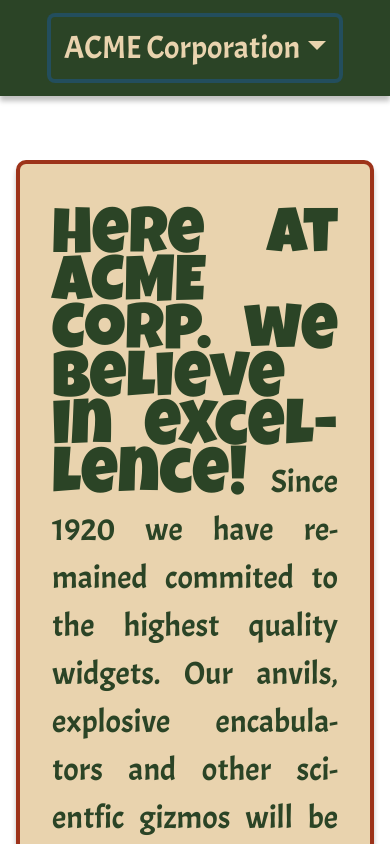
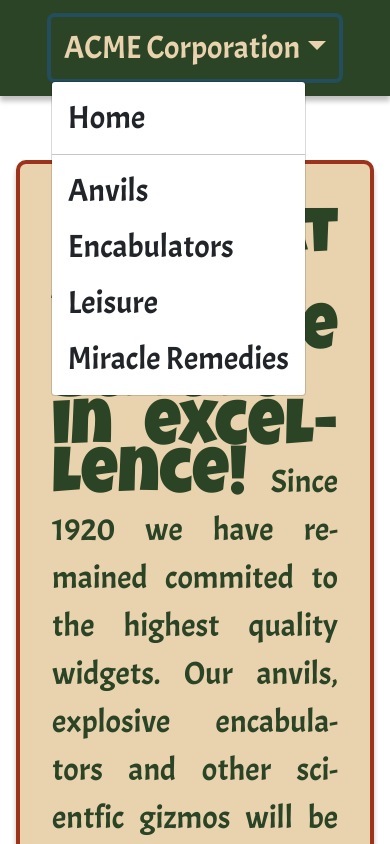
Before and after one commit to AaronBPaden/mca-acme-store, a React (Create React App) app in the folder acme-react-app/: page / in a window 390 px wide. Both pictures are taken after a click on the button "ACME Corporation". Shown: the top 844 px of the page. Built offline with nearby package versions, Linux system fonts and the light colour scheme; no server answers.

Commit message:
Get mobile header working using react-bootstrap.

```diff
--- a/acme-react-app/package.json
+++ b/acme-react-app/package.json
@@ -11,6 +11,7 @@
     "axios": "^0.27.2",
     "bootstrap": "^5.1.3",
     "react": "^18.1.0",
+    "react-bootstrap": "^2.3.1",
     "react-dom": "^18.1.0",
     "react-router-dom": "^6.3.0",
     "react-scripts": "5.0.1",
--- a/acme-react-app/src/components/MobileHeader.js
+++ b/acme-react-app/src/components/MobileHeader.js
@@ -1,19 +1,22 @@
+import Dropdown from 'react-bootstrap/Dropdown';
+
 const MobileHeader = () => {
   return(
     <header className="header header-dropdown">
-      <nav className="dropdown category-nav">
-        <button className="btn nav-dropdown-button dropdown-toggle" type="button" id="dropdownMenuButton2" data-bs-toggle="dropdown" aria-expanded="false">
+      <Dropdown className="category-nav" id="dropdownMenuButton2">
+        {/* react-bootstrap defaults to btn-primary here, so we'll clear out variant to remove it. */}
+        <Dropdown.Toggle variant="" className="nav-dropdown-button">
           ACME Corporation
-        </button>
-        <ul className="dropdown-menu dropdown-menu-dark" aria-labelledby="dropdownMenuButton2">
-          <li><a className="dropdown-item" href="/">Home</a></li>
-          <li><hr className="dropdown-divider" /></li>
-          <li><a className="dropdown-item" href="/anvil">Anvils</a></li>
-          <li><a className="dropdown-item" href="/encabulator">Encabulators</a></li>
-          <li><a className="dropdown-item" href="/leisure">Leisure</a></li>
-          <li><a className="dropdown-item" href="/medicine">Miracle Remedies</a></li>
-        </ul>
-      </nav>
+        </Dropdown.Toggle>
+        <Dropdown.Menu>
+          <Dropdown.Item className="dropdown-item" href="/">Home</Dropdown.Item>
+          <Dropdown.Divider />
+          <Dropdown.Item className="dropdown-item" href="/anvil">Anvils</Dropdown.Item>
+          <Dropdown.Item className="dropdown-item" href="/encabulator">Encabulators</Dropdown.Item>
+          <Dropdown.Item className="dropdown-item" href="/leisure">Leisure</Dropdown.Item>
+          <Dropdown.Item className="dropdown-item" href="/medicine">Miracle Remedies</Dropdown.Item>
+        </Dropdown.Menu>
+      </Dropdown>
     </header>
   );
 }
```
